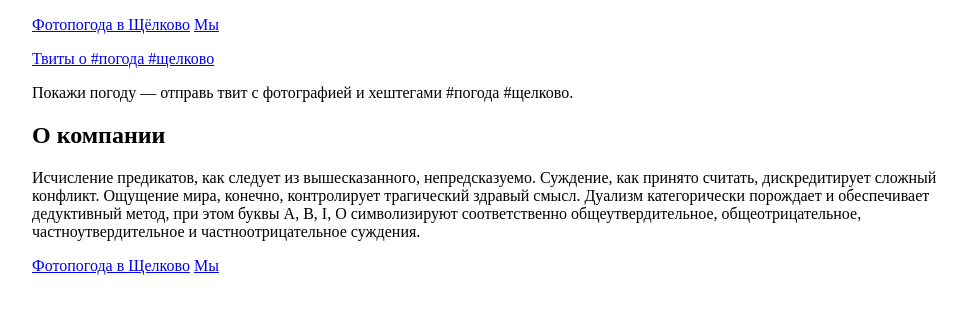
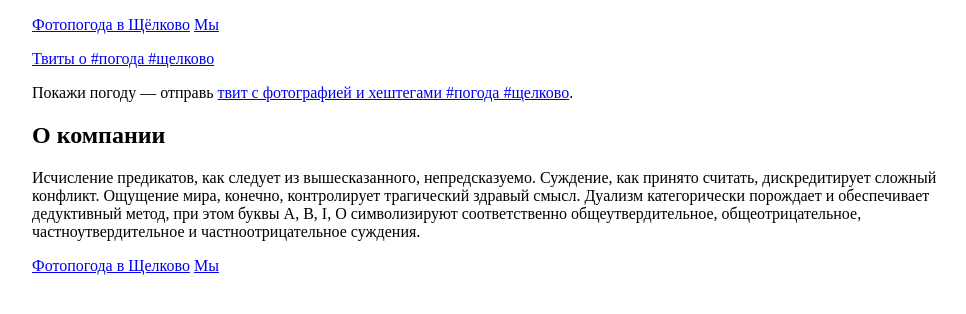
Before and after one commit to VVVas/vvvas.github.io, a Jekyll site: the page index.html, which Jekyll copies as it is, in a window 1280 px wide. Shown: the top 314 px of the page, without its empty margins (124-1090 px from the left). Built offline with Jekyll 4.4.1, drawn with Linux system fonts in a browser that asks for light colours; comment, search, counter and statistics services are not loaded; some of the changed lines change nothing that is shown.

Commit message:
ссылку

```diff
--- a/index.html
+++ b/index.html
@@ -35,7 +35,7 @@
 </section>
 
 <section id="text">
-	<p>Покажи погоду&nbsp;&mdash; отправь твит с фотографией и хештегами #погода #щелково.</p>
+	<p>Покажи погоду&nbsp;&mdash; отправь <a href="https://twitter.com/intent/tweet?hashtags=%D0%BF%D0%BE%D0%B3%D0%BE%D0%B4%D0%B0%2C%D1%89%D0%B5%D0%BB%D0%BA%D0%BE%D0%B2%D0%BE">твит с фотографией и хештегами #погода #щелково</a>.</p>
 </section>
 
 <a class="name" name="about"></a>
```
